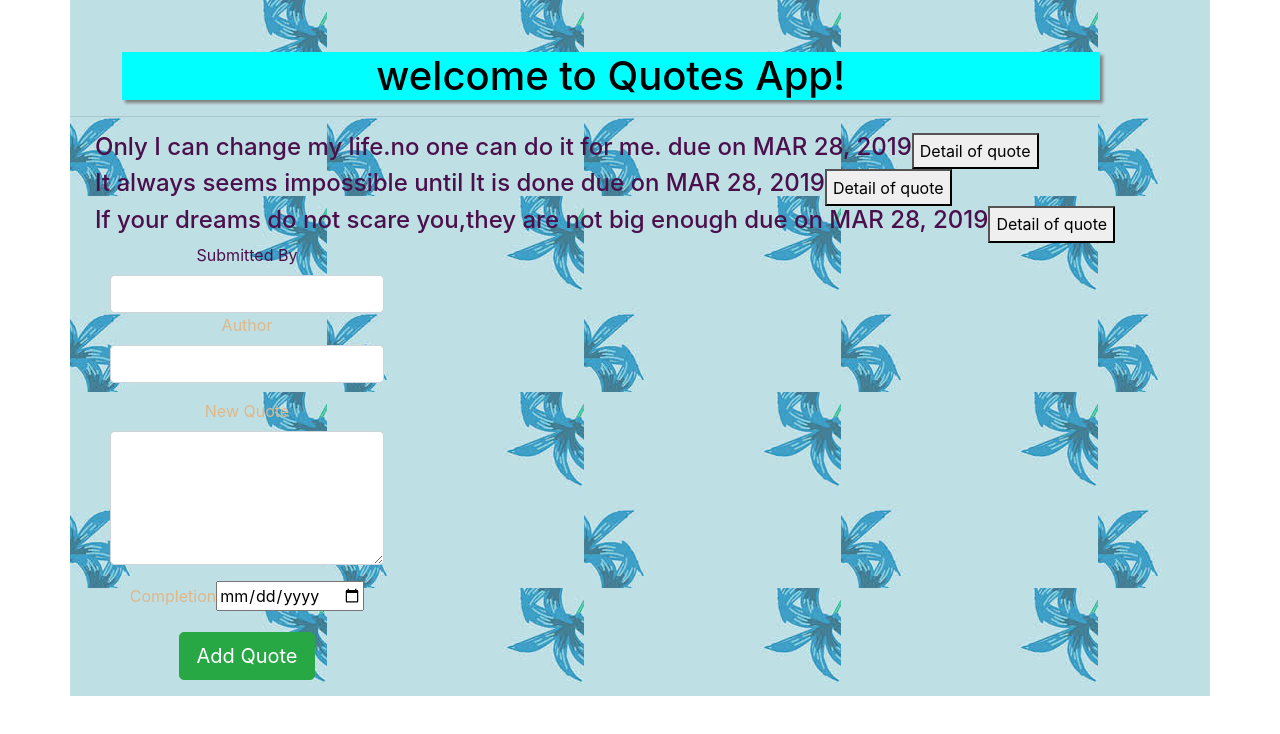
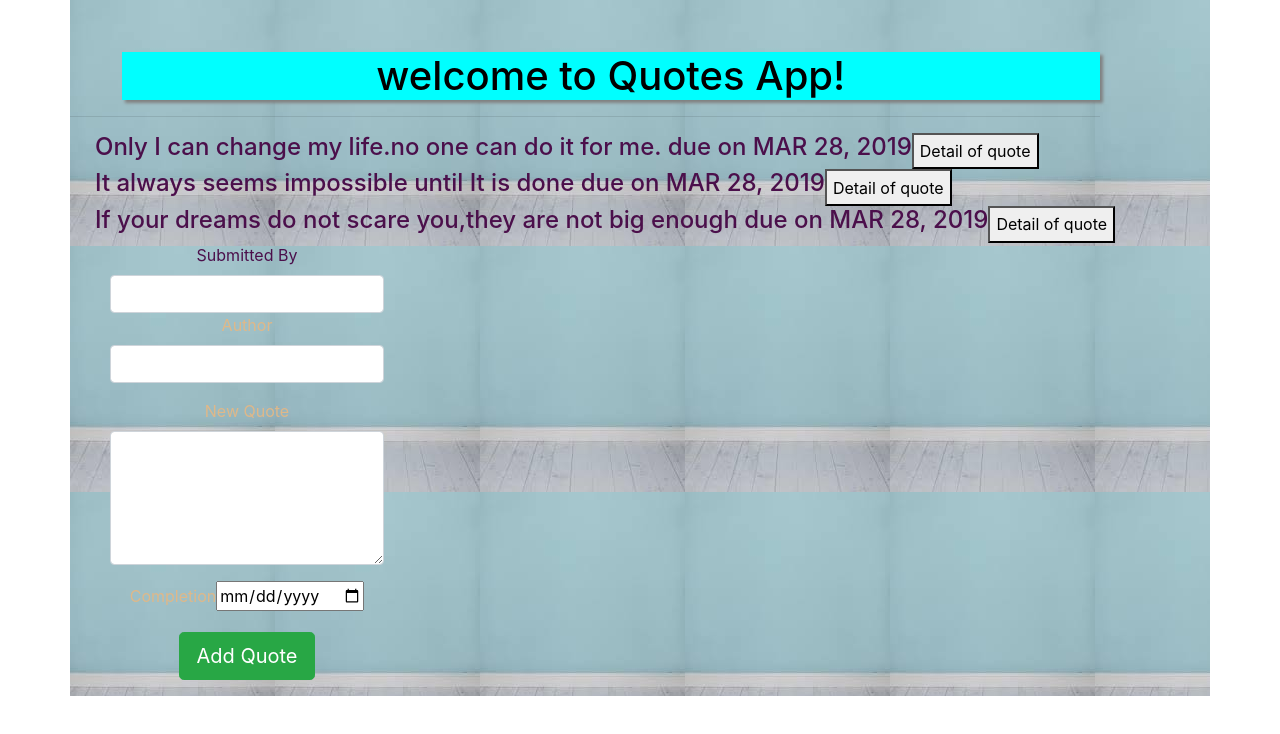
Before and after one commit to Nyirabazungu/Quotes, an Angular app: page / in a window 1280 px wide. Shown: the top 734 px of the page. Built offline with nearby package versions, Linux system fonts and the light colour scheme.

Commit message:
add background

```diff
--- a/src/app/quotes/quotes.component.css
+++ b/src/app/quotes/quotes.component.css
@@ -1,5 +1,5 @@
 .container{
-    background-image:url(vava.jpeg );
+    background-image:url( nyira.jpeg);
 
 }
 .row{
```
Also changed, not shown: nyanki.jpeg (added), nyira.jpeg (added).
